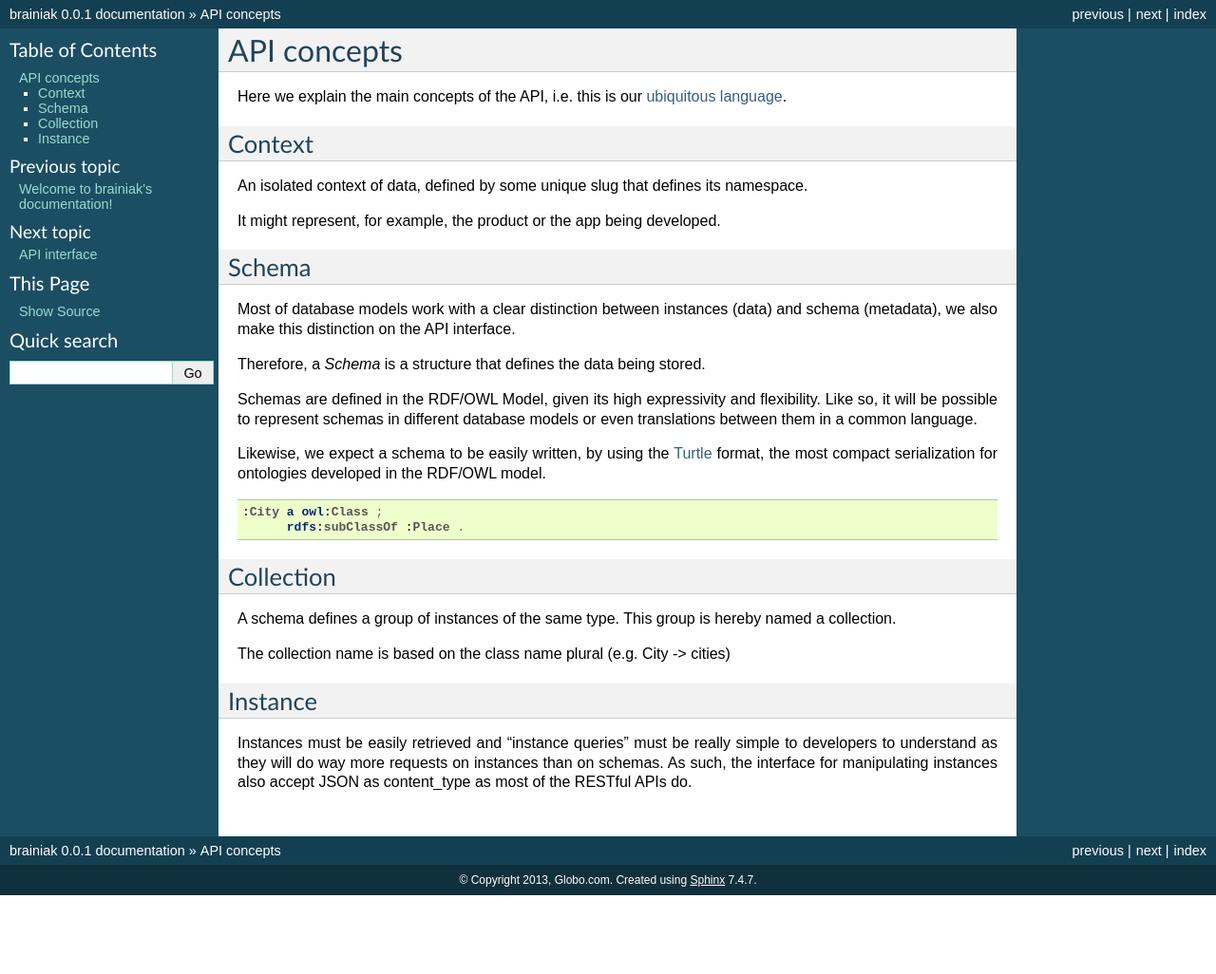
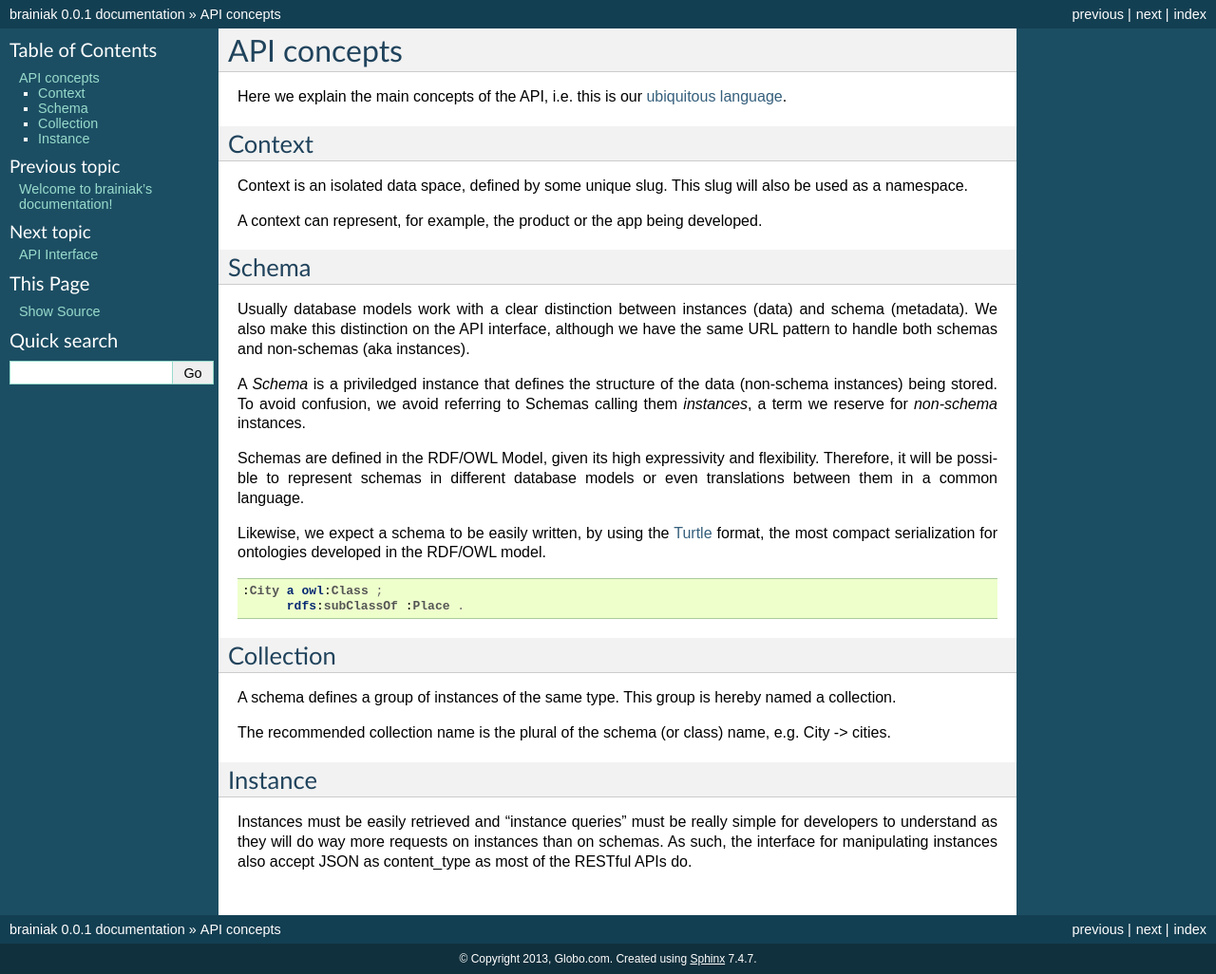
Before and after one commit to bmentges/brainiak_api, a Sphinx documentation site: the page built from docs/source/concepts.rst, in a window 1280 px wide. Shown: the whole page at 95% size. Built offline with Sphinx 7.4.7, drawn with Linux system fonts in a browser that asks for light colours; before the commit the page ends 943 px from its top, so only the background shows below that.

Commit message:
Review documentation

```diff
--- a/docs/source/concepts.rst
+++ b/docs/source/concepts.rst
@@ -9,22 +9,25 @@
 Context
 -------
 
-An isolated context of data, defined by some unique slug that defines its namespace.
+Context is an isolated data space, defined by some unique slug.
+This slug will also be used as a namespace.
 
-It might represent, for example, the product or the app being developed.
+A context can represent, for example, the product or the app being developed.
 
 .. _concept_schema:
 
 Schema
 ------
 
-Most of database models work with a clear distinction between instances (data) and
-schema (metadata), we also make this distinction on the API interface.
+Usually database models work with a clear distinction between instances (data) and schema (metadata).
+We also make this distinction on the API interface, although we have the same URL pattern to handle
+both schemas and non-schemas (aka instances).
 
-Therefore, a *Schema* is a structure that defines the data being stored.
+A *Schema* is a priviledged instance that defines the structure of the data (non-schema instances) being stored.
+To avoid confusion, we avoid referring to Schemas calling them *instances*, a term we reserve for *non-schema* instances.
 
-Schemas are defined in the RDF/OWL Model, given its high expressivity and flexibility. Like so,
-it will be possible to represent schemas in different database models or even translations between them
+Schemas are defined in the RDF/OWL Model, given its high expressivity and flexibility.
+Therefore, it will be possible to represent schemas in different database models or even translations between them
 in a common language.
 
 Likewise, we expect a schema to be easily written, by using the `Turtle <http://en.wikipedia.org/wiki/Turtle_(syntax)>`_
@@ -43,7 +46,7 @@
 A schema defines a group of instances of the same type.
 This group is hereby named a collection.
 
-The collection name is based on the class name plural (e.g. City -> cities)
+The recommended collection name is the plural of the schema (or class) name,  e.g. City -> cities.
 
 .. _concept_instance:
 
@@ -51,5 +54,5 @@
 --------
 
 Instances must be easily retrieved and "instance queries" must be really simple
-to developers to understand as they will do way more requests on instances than on schemas. As such,
-the interface for manipulating instances also accept JSON as content_type as most of the RESTful APIs do.
+for developers to understand as they will do way more requests on instances than on schemas.
+As such, the interface for manipulating instances also accept JSON as content_type as most of the RESTful APIs do.
```
Also changed, not shown: docs/source/interfaces.rst (+6 -8 lines).
